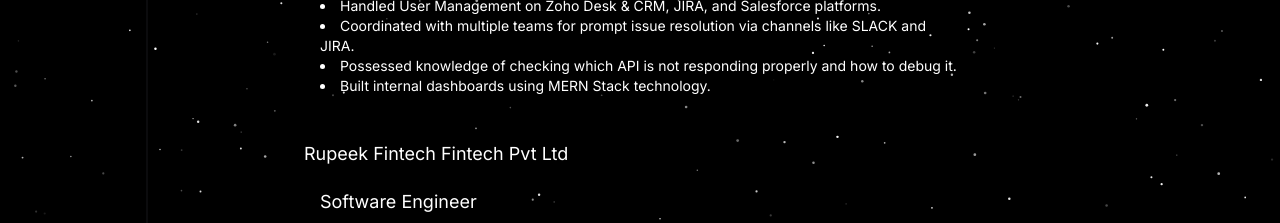
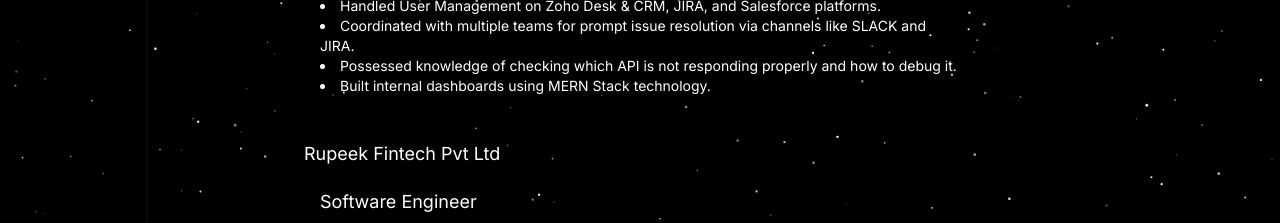
Before and after one commit to SauravBeginner/devfolio, a Next.js app: page / in a window 1280 px wide. Shown: the part 1020-1243 px from the top of the page. Built offline with nearby package versions, Linux system fonts and the light colour scheme.

Commit message:
resume fixed

```diff
--- a/src/components/WorkExperience.tsx
+++ b/src/components/WorkExperience.tsx
@@ -131,7 +131,7 @@
         <li>Built internal dashboards using MERN Stack technology.</li>
       </ul>
     ),
-    badge: "Rupeek Fintech Fintech Pvt Ltd",
+    badge: "Rupeek Fintech Pvt Ltd",
     image:
       "https://images.unsplash.com/photo-1464822759023-fed622ff2c3b?auto=format&fit=crop&q=80&w=3540&ixlib=rb-4.0.3&ixid=M3wxMjA3fDB8MHxwaG90by1wYWdlfHx8fGVufDB8fHx8fA%3D%3D",
     date: "02/2021 - 05/2022",
```
